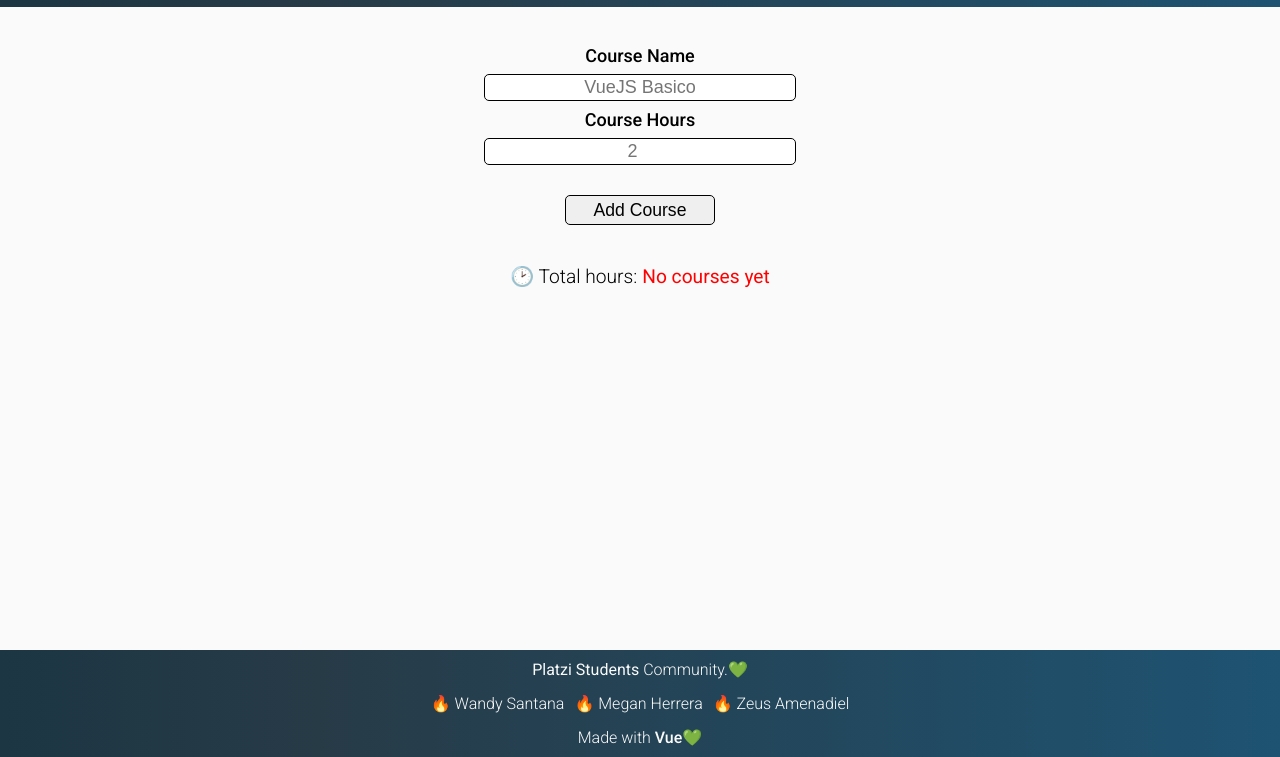
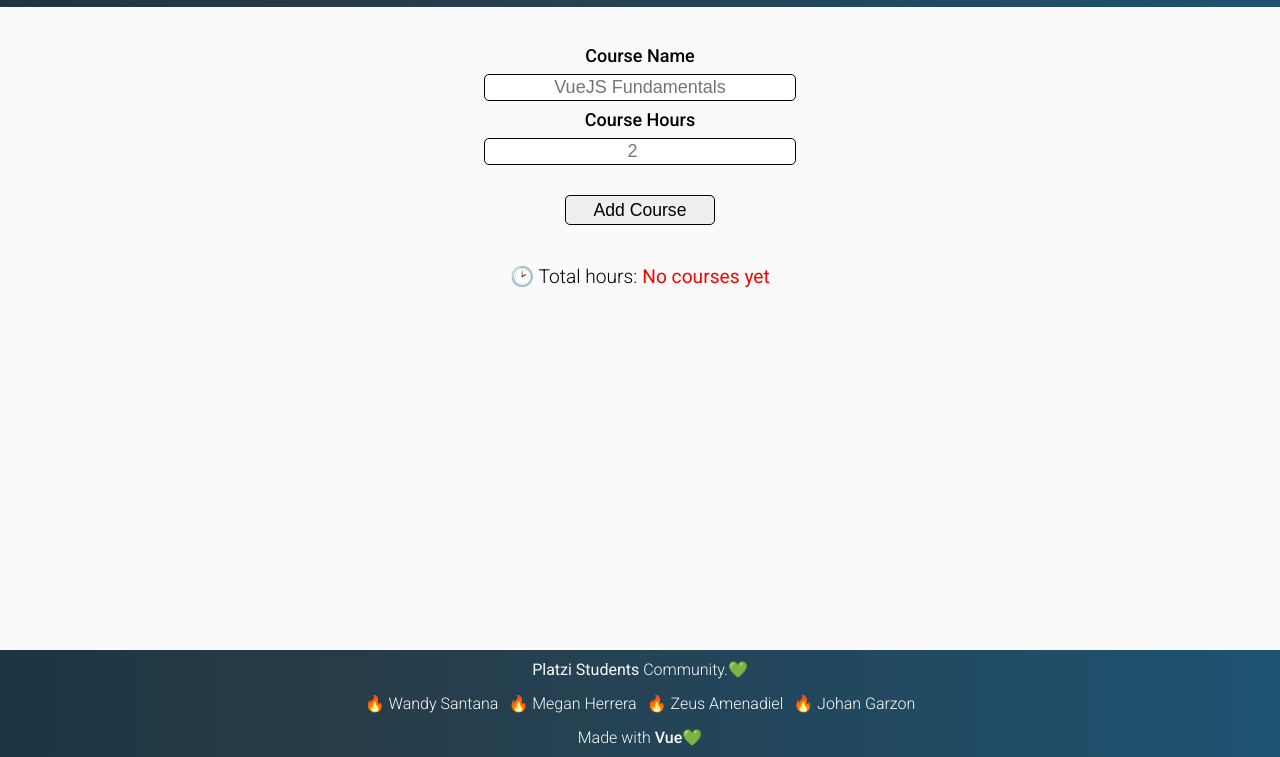
Before and after one commit to akidfromearth/course-tracker.vue, a plain HTML site: page index.html in a window 1280 px wide. Shown: the part 43-800 px from the top of the page. Drawn offline with nearby package versions, Linux system fonts and the light colour scheme.

Commit message:
Change VueJs Basico to VueJs Fundamentals / Add my name on students array

```diff
--- a/index.html
+++ b/index.html
@@ -26,7 +26,7 @@
     <section class="inputs-container">
       <span v-if="error === true" class="red">Error: You need to fill all the fields</span>
       <label for="title">Course Name</label>
-      <input class="input" type="text" name="title" v-model="title" placeholder="VueJS Basico">
+      <input class="input" type="text" name="title" v-model="title" placeholder="VueJS Fundamentals">
       <label for="number">Course Hours</label>
       <input class="input" type="number" name="number" v-model="time" placeholder="2">
       <input class="button" type="button" v-on:click="addCourse" value="Add Course" />
--- a/js/index.js
+++ b/js/index.js
@@ -9,7 +9,7 @@ new Vue({
       ],
       courses: [],
       color: "ff0000",
-      students: ["Wandy Santana", "Megan Herrera", "Zeus Amenadiel"],
+      students: ["Wandy Santana", "Megan Herrera", "Zeus Amenadiel", "Johan Garzon"],
       time: "",
       title: "",
       error: false,
```
